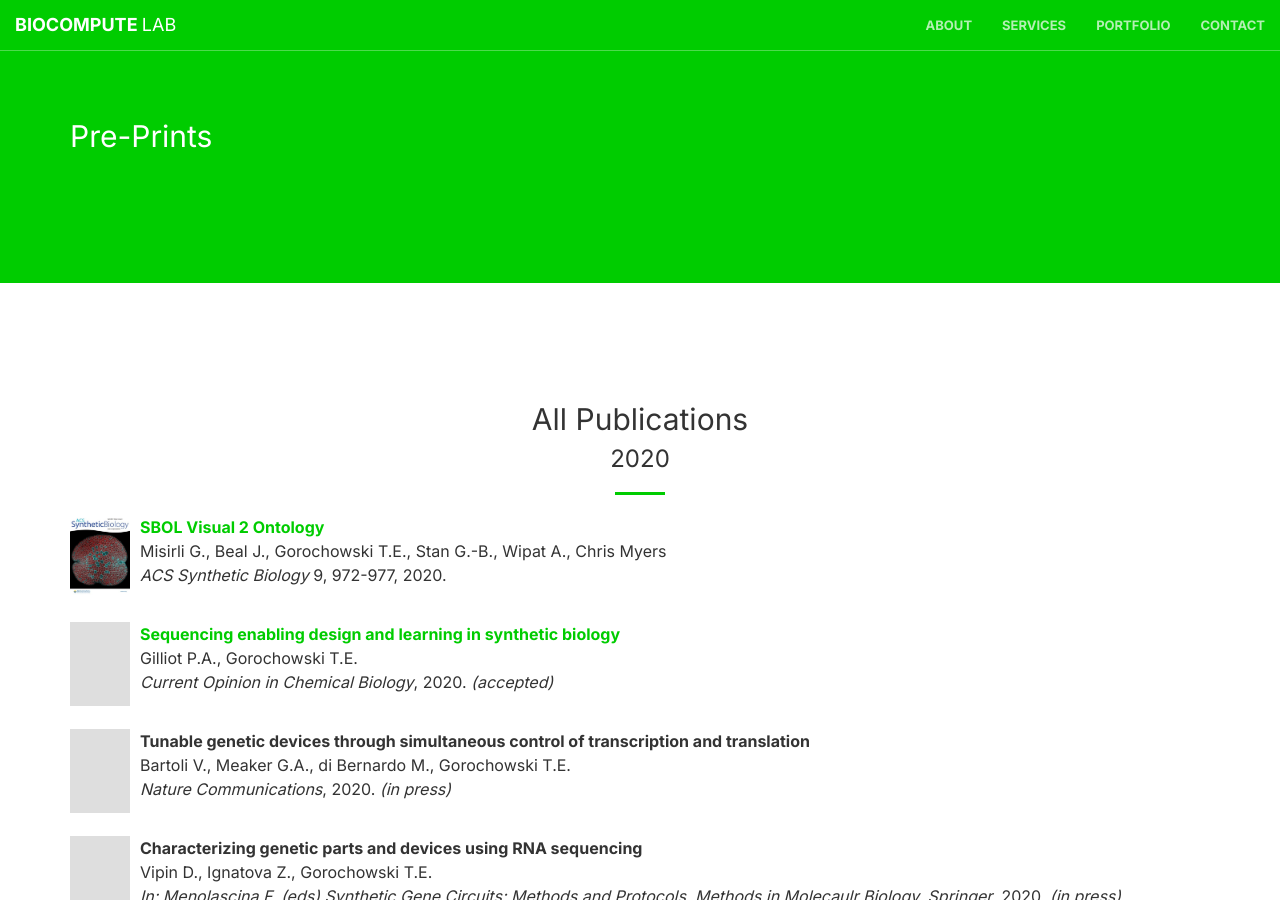
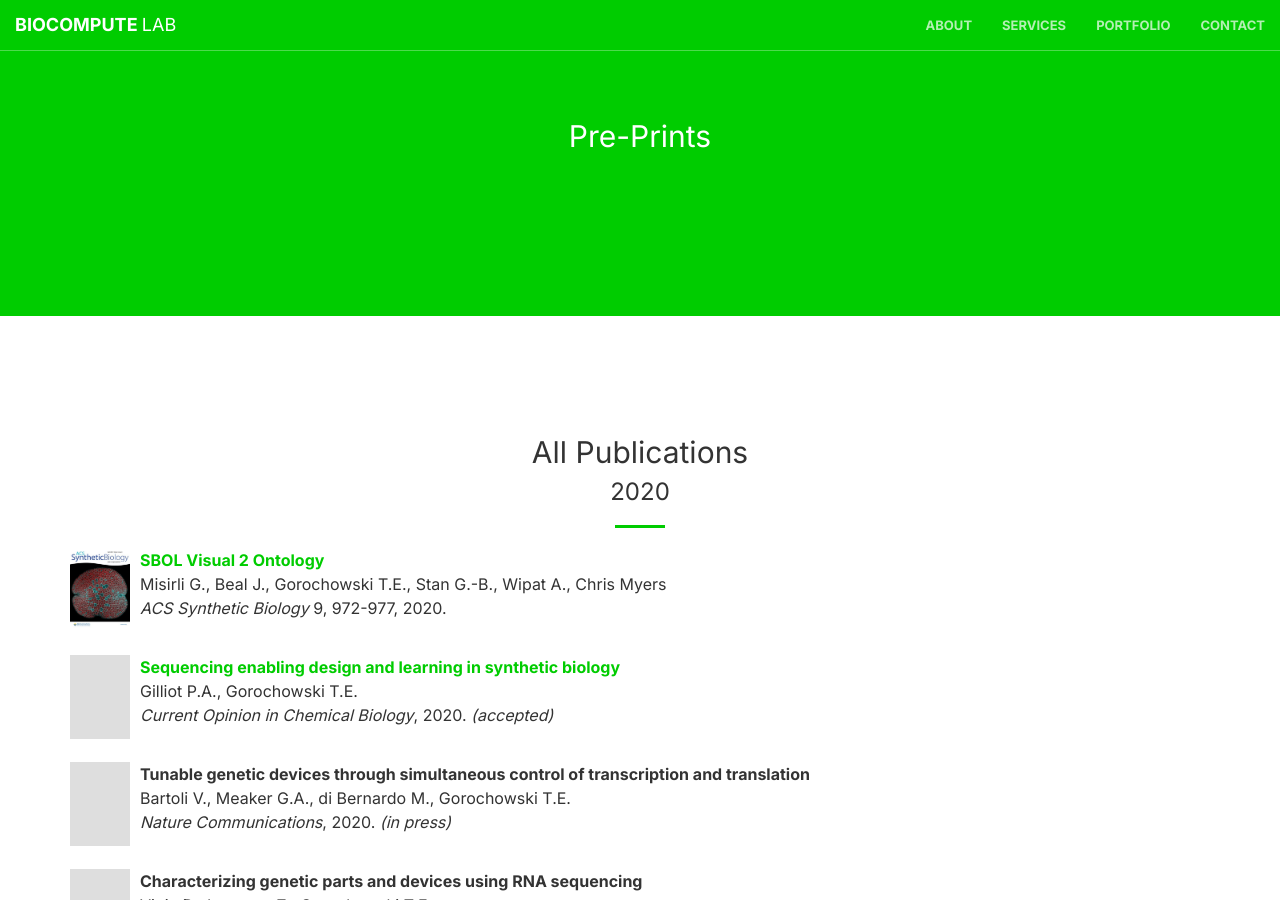
Before and after one commit to chofski/biocomputelab-website-v2, a Jekyll site: the page built from publications.html, in a window 1280 px wide and 900 px high. Built offline with Jekyll 4.4.1, drawn with Linux system fonts in a browser that asks for light colours.

Commit message:
Update publications.html

```diff
--- a/publications.html
+++ b/publications.html
@@ -13,8 +13,8 @@ section: publications
   <section class="bg-primary">
     <div class="container">
       <div class="row">
-        <div class="col-md-12">
-          <h2>Pre-Prints</h2><br>
+        <div class="col-md-12 text-center">
+          <h2>Pre-Prints</h2><hr><br>
             {% for pub in site.data.publications %}
               {% if pub.status == "pre-print" %}
                 <p class="fs-14"><a href="{{pub.preprint_url}}"><b>{{pub.title}}</b></a><br>
```
